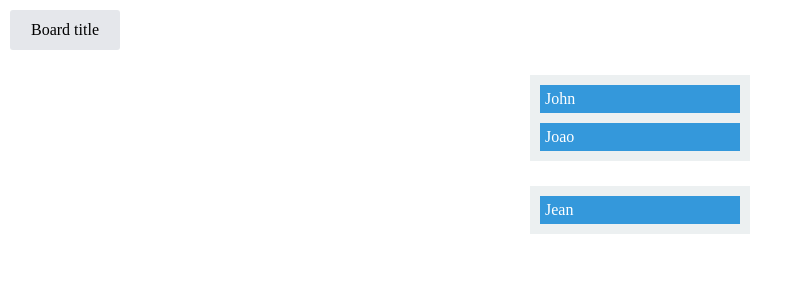
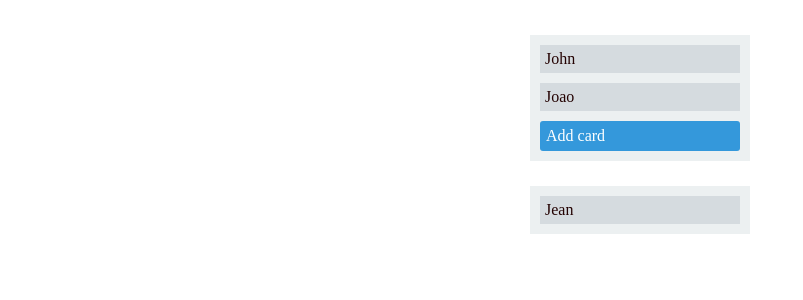
Before and after one commit to itzvinoth/notlify, a Vue app in the folder notlify-front/: page / in a window 1280 px wide. Shown: the top 300 px of the page, without its empty margins (0-803 px from the left). Built offline with nearby package versions, Linux system fonts and the light colour scheme.

Commit message:
feat: frontend add card title adding

```diff
--- a/notlify-front/src/assets/workspace.scss
+++ b/notlify-front/src/assets/workspace.scss
@@ -1,13 +1,39 @@
 .workspace {
-	.workspace-title {
+	.add-card {
+		width: 100%;
+		box-sizing: border-box;
 		border: 1px solid transparent;
-		padding: 10px 20px;
+		padding: 5px;
 		display: inline-block;
-		background-color: #e5e7eb;
+		// background-color: #e5e7eb;
+		background-color: #3498db;
+		color: #fff;
 		cursor: pointer;
 		border-radius: 3px;
 		-webkit-transition: background .2s;
 		transition: background .2s;
+		&:hover {
+			// background-color: #b5b5b5;
+			opacity: 0.9;
+		}
+	}
+	.save-card {
+		margin-top: 5px;
+		padding: 5px;
+		cursor: pointer;
+		// background-color: #3498db;
+		background-color: #3498db;
+		color: #fff;
+		// color: #fff;
+		display: inline-block;
+		&:hover {
+			opacity: 0.8;
+		}
+	}
+	input {
+		height: 28px;
+		box-sizing: border-box;
+		width: 100%;
 	}
 	.drop-zone {
 		width: 200px;
@@ -17,8 +43,10 @@
 		min-height: 10px;
 	}
 	.drag-el {
-		background-color: #3498db;
-		color: #fff;
+		// background-color: #3498db;
+		// color: #fff;
+		background-color: #d5dbdf;
+		color: #240202;
 		padding: 5px;
 		margin-bottom: 10px;
 	}
--- a/notlify-front/src/components/WorkSpace.vue
+++ b/notlify-front/src/components/WorkSpace.vue
@@ -1,17 +1,16 @@
 <template>
 	<div class="workspace">
-		<Transition>
-			<div v-if="!isEditingTitle">
-				<span @click="handleEditTitle('edit')" class="workspace-title">{{ workspaceTitle }}</span>
-			</div>
-			<div v-else>
-				<input type="text" v-model="workspaceTitle" @keypress.enter="handleEditTitle('save')" />
-				<div @click="handleEditTitle('save')">Save</div>
-			</div>
-		</Transition>
+		<Transition></Transition>
 		<div class="drop-zone" @drop="onDrop($event, 1)" @dragenter.prevent @dragover.prevent>
 			<div v-for="item in getList(1)" :key="item.id" class="drag-el" draggable="true" @dragstart="startDrag($event, item)">
 				{{ item.title }}
+			</div>
+			<div v-if="!isAddingCard">
+				<span @click="handleEditTitle('add')" class="add-card">Add card</span>
+			</div>
+			<div v-else>
+				<input type="text" v-model="cardTitle" ref="cardtitle"  @keypress.enter="handleEditTitle('save')" placeholder="Enter a card title"/>
+				<div @click="handleEditTitle('save')" class="save-card">Save</div>
 			</div>
 		</div>
 		<div class="drop-zone" @drop="onDrop($event, 2)" @dragenter.prevent @dragover.prevent>
@@ -23,55 +22,49 @@
 </template>
 
 <script>
-import { ref } from 'vue'
-
 export default {
 	name: 'WorkSpace',
-	setup() {
-		const listItems = ref([
-			{ id: 0, title: 'John', list: 1 },
-			{ id: 1, title: 'Joao', list: 1 },
-			{ id: 2, title: 'Jean', list: 2 }
-		])
-		const getList = (list) => {
-			return listItems.value.filter((item) => item.list === list)
-		}
-
-		const startDrag = (event, item) => {
-			event.dataTransfer.dropEffect = 'move'
-			event.dataTransfer.effectAllowed = 'move'
-			event.dataTransfer.setData('itemId', item.id)
-		}
-		const onDrop = (event, list) => {
-			const itemId = event.dataTransfer.getData('itemId')
-			const item = listItems.value.find((item) => item.id === Number(itemId))
-			item.list = list
-		}
-		return {
-			getList,
-			startDrag,
-			onDrop
-		}
-	},
 	data () {
 		return {
-			enabled: true,
-			workspaceTitle: 'Board title',
-			isEditingTitle: false,
+			cardTitle: '',
+			isAddingCard: false,
 			listItems: [
-				{ id: 0, name: 'John', list: 1 },
-				{ id: 1, name: 'Joao', list: 1 },
-				{ id: 2, name: 'Jean', list: 2 }
+				{ id: 0, title: 'John', list: 1 },
+				{ id: 1, title: 'Joao', list: 1 },
+				{ id: 2, title: 'Jean', list: 2 }
 			]
 		}
 	},
 	methods: {
 		handleEditTitle (type) {
-			if (type === 'edit') {
-				this.isEditingTitle = true
+			if (type === 'add') {
+				this.isAddingCard = true
+				this.$nextTick(() => {
+					this.$refs.cardtitle.focus()
+				})
 			} else if (type === 'save') {
-				this.isEditingTitle = false
+				let newCard = {
+					id: this.listItems.length,
+					title: this.cardTitle,
+					list: 1
+				}
+				this.listItems.push(newCard)
+				this.cardTitle = ''
+				this.isAddingCard = false
 			}
+		},
+		getList (list) {
+			return this.listItems.filter((item) => item.list === list)
+		},
+		startDrag (event, item) {
+			event.dataTransfer.dropEffect = 'move'
+			event.dataTransfer.effectAllowed = 'move'
+			event.dataTransfer.setData('itemId', item.id)
+		},
+		onDrop (event, list) {
+			const itemId = event.dataTransfer.getData('itemId')
+			const item = this.listItems.find((item) => item.id === Number(itemId))
+			item.list = list
 		}
 	},
 }
```
